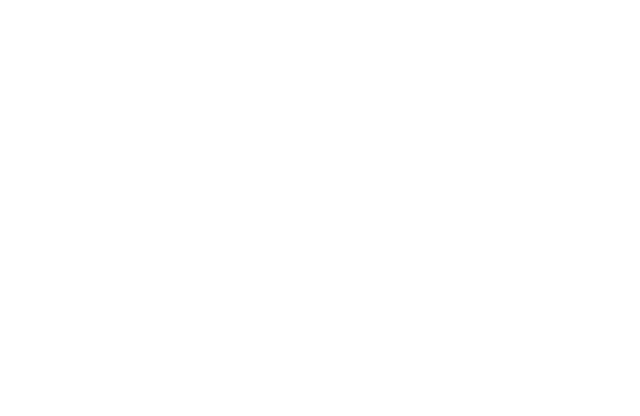
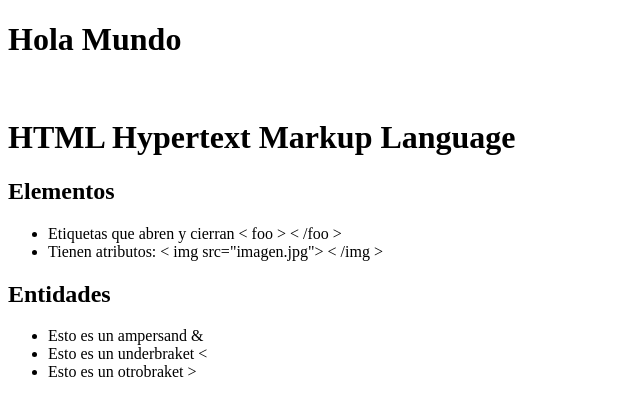
Before and after one commit to CarmenLopez2001/Programacion, a plain HTML site: page index.html in a window 1280 px wide. Shown: the whole page, without its empty margins (0-640 px from the left). Drawn offline with Linux system fonts and the light colour scheme.

Commit message:
Update index.html

```diff
--- a/index.html
+++ b/index.html
@@ -1,9 +1,22 @@
 <!DOCTYPE html>
 <html>
 <head>
-	<title>Hola mundo</title>
+	<title>Hola mundo desde el titulo</title>
 </head>
 <body>
-
+	<h1>Hola Mundo</h1>
+	<br />
+	<h1>HTML Hypertext Markup Language</h1>
+	<h2>Elementos</h2>
+		<ul>
+			<li>Etiquetas que abren y cierran &lt foo &gt &lt /foo &gt </li>
+			<li>Tienen atributos: &lt img src="imagen.jpg"&gt &lt /img &gt </li>
+		</ul>
+	<h2>Entidades</h2>
+		<ul>
+			<li>Esto es un ampersand &amp </li>
+			<li>Esto es un underbraket &lt </li>
+			<li>Esto es un otrobraket &gt </li>
+		</ul>
 </body>
 </html>
```
